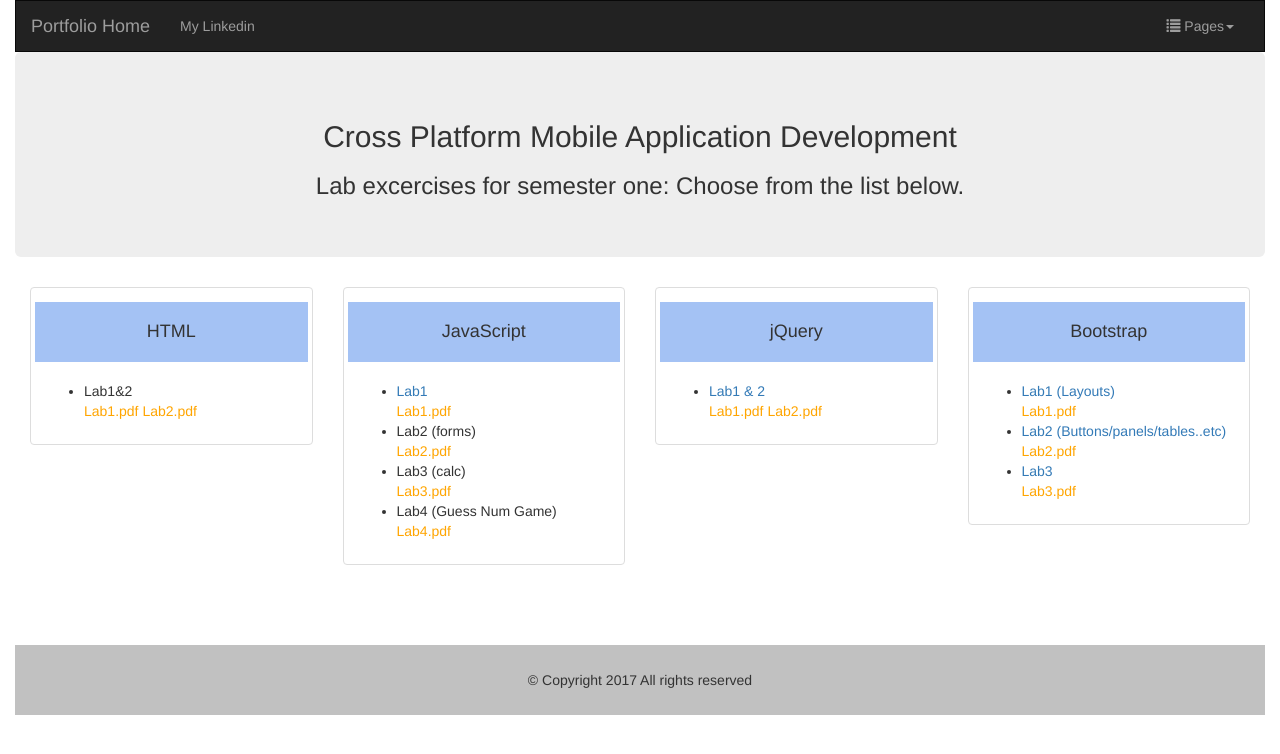
After one commit to SuperTedCode/CoursePortfolio, a PHP site: page /labSem1/CrossMobAppDevlabExSem1.php in a window 1280 px wide. The commit adds this page. Shown: the top 754 px of the page. Run offline with PHP 8.4, Linux system fonts and the light colour scheme.

Commit message:
New files for php page crossMobAppDev labs php along with two HTML files for HTML labs 1&2 and CSS file and two PDFs. Added link to appDev1 and root link to header.

```diff
--- a/appDev1.php
+++ b/appDev1.php
@@ -15,7 +15,7 @@ include ('includes/header.html');
 <div class="row">
     <div class="col-sm-4">
     <div class="thumbnail">
-      <a href="#"><h4 class="title">Lab exercises</h4></a>
+      <a href="labSem1/CrossMobAppDevlabExSem1.php"><h4 class="title">Lab exercises</h4></a>
       <div class="caption">
       	<p></p>
       </div>
--- a/includes/header.html
+++ b/includes/header.html
@@ -29,12 +29,12 @@
         <li class="dropdown"><a href="#" class="dropdown-toggle" data-toggle="dropdown" role="button" aria-haspopup="true" aria-expanded="false"><span class="glyphicon glyphicon-list"></span> Pages<span class="caret"></span></a>
           <ul class="dropdown-menu">
             <li><a href="/Git-Repository-Proj/webPro1.php">Introduction to Web Programming</a></li>
-            <li><a href="appDev1.php">Cross Platform Mobile Application Development</a></li>
-            <li><a href="netTec1.php">System and Network Technologies</a></li>
+            <li><a href="/Git-Repository-Proj/appDev1.php">Cross Platform Mobile Application Development</a></li>
+            <li><a href="/Git-Repository-Proj/netTec1.php">System and Network Technologies</a></li>
             <li role="separator" class="divider"></li>
-            <li><a href="webDev2.php">Web Application Development</a></li>
-            <li><a href="appDev2.php">Integrated Mobile Application Development</a></li>
-            <li><a href="Database.php">Database Technologies</a></li>
+            <li><a href="/Git-Repository-Proj/webDev2.php">Web Application Development</a></li>
+            <li><a href="/Git-Repository-Proj/appDev2.php">Integrated Mobile Application Development</a></li>
+            <li><a href="/Git-Repository-Proj/Database.php">Database Technologies</a></li>
           </ul>
         </li>
       </ul>
--- /dev/null
+++ b/labSem1/CrossMobAppDevlabExSem1.php
@@ -0,0 +1,76 @@
+<?php
+$page_title = 'Lab Excercises for Cross Platform Mobile Application Development';
+include ('../includes/header.html');
+?>
+
+<div class="jumbotron">
+  <div class="container text-center">
+    <h2>Cross Platform Mobile Application Development</h2>
+    <h3>Lab excercises for semester one: Choose from the list below.</h3>
+  </div>
+</div>
+
+<div class="container-fluid">
+<div class="row">
+
+    <div class="col-sm-3">
+    <div class="thumbnail">
+      <h4 class="title">HTML</h4>
+      <div class="caption">
+        <ul>
+          <li onclick="funcDom('HTMLLab1to2')">Lab1&2</li><a class="pdf" href="/Git-Repository-Proj/labSem1/First_HTML_Lab.pdf" target="_blank"> Lab1.pdf</a>
+          <a class="pdf" href="/Git-Repository-Proj/labSem1/Second_HTML_Lab.pdf" target="_blank"> Lab2.pdf</a>
+        </ul>
+      </div>
+    </div>
+    </div>
+
+    <div class="col-sm-3">
+    <div class="thumbnail">
+      <h4 class="title">JavaScript</h4>
+      <div class="caption">
+      	<ul>
+      		<li><a href="/Git-Repository-Proj/labSem1/labsHTML/JSLab1.html">Lab1</a></li><a class="pdf" href="/Git-Repository-Proj/labSem1/First_Javascript_Lab.pdf" target="_blank"> Lab1.pdf</a>
+      		<li onclick="funcDom('JSLab2')">Lab2 (forms)</li><a class="pdf" href="/Git-Repository-Proj/labSem1/Second_Javascript_Lab.pdf" target="_blank"> Lab2.pdf</a>
+      		<li onclick="funcDom('JSLab3')">Lab3 (calc)</li><a class="pdf" href="/Git-Repository-Proj/labSem1/Third_Javascript_Lab.pdf" target="_blank"> Lab3.pdf</a>
+          <li onclick="funcDom('JSLab4')">Lab4 (Guess Num Game)</li><a class="pdf" href="/Git-Repository-Proj/labSem1/Forth_Javascript_Lab.pdf" target="_blank"> Lab4.pdf</a>
+      	</ul>
+      </div>
+    </div>
+    </div>
+
+    <div class="col-sm-3">
+    <div class="thumbnail">
+      <h4 class="title">jQuery</h4>
+      <div class="caption">
+      	<ul>
+      		<li><a href="/Git-Repository-Proj/labSem1/labsHTML/JQLab1to3.html">Lab1 & 2</a></li><a class="pdf" href="/Git-Repository-Proj/labSem1/First_jQuery_Lab.pdf" target="_blank"> Lab1.pdf</a><a class="pdf" href="/Git-Repository-Proj/labSem1/Second_jQuery_Lab.pdf" target="_blank"> Lab2.pdf</a>
+      	</ul>
+      </div>
+    </div>
+    </div>
+
+    <div class="col-sm-3">
+    <div class="thumbnail">
+      <h4 class="title">Bootstrap</h4>
+      <div class="caption">
+      	<ul>
+      		<li><a href="/Git-Repository-Proj/labSem1/labsHTML/BootLab1.html">Lab1 (Layouts) </a></li><a class="pdf" href="/Git-Repository-Proj/labSem1/First_Bootstrap_Lab.pdf" target="_blank"> Lab1.pdf</a>
+      		<li><a href="/Git-Repository-Proj/labSem1/labsHTML/BootLab2.html">Lab2 (Buttons/panels/tables..etc) </a></li><a class="pdf" href="/Git-Repository-Proj/labSem1/Second_Bootstrap_Lab.pdf" target="_blank"> Lab2.pdf</a>
+      		<li><a href="/Git-Repository-Proj/labSem1/labsHTML/BootLab3.html">Lab3 </a></li><a class="pdf" href="/Git-Repository-Proj/labSem1/Third_Bootstrap_Lab.pdf" target="_blank"> Lab3.pdf</a>
+      	</ul>
+      </div>
+    </div>
+    </div>
+
+</div>
+</div>
+
+<div id="labSem1Content"  class="container-fluid">
+</div>
+
+
+<?php
+$page_title = 'Lab Excercises for Semester One';
+include ('../includes/footer.html');
+?>
```
Also changed, not shown: labSem1/cssSem1/HTMLLab1to2.css (added, +10 -0 lines), labSem1/labsHTML/HTMLLab1to2.html (added, +110 -0 lines), labSem1/labsHTML/HTMLLab2a.html (added, +11 -0 lines), 2 other files.
